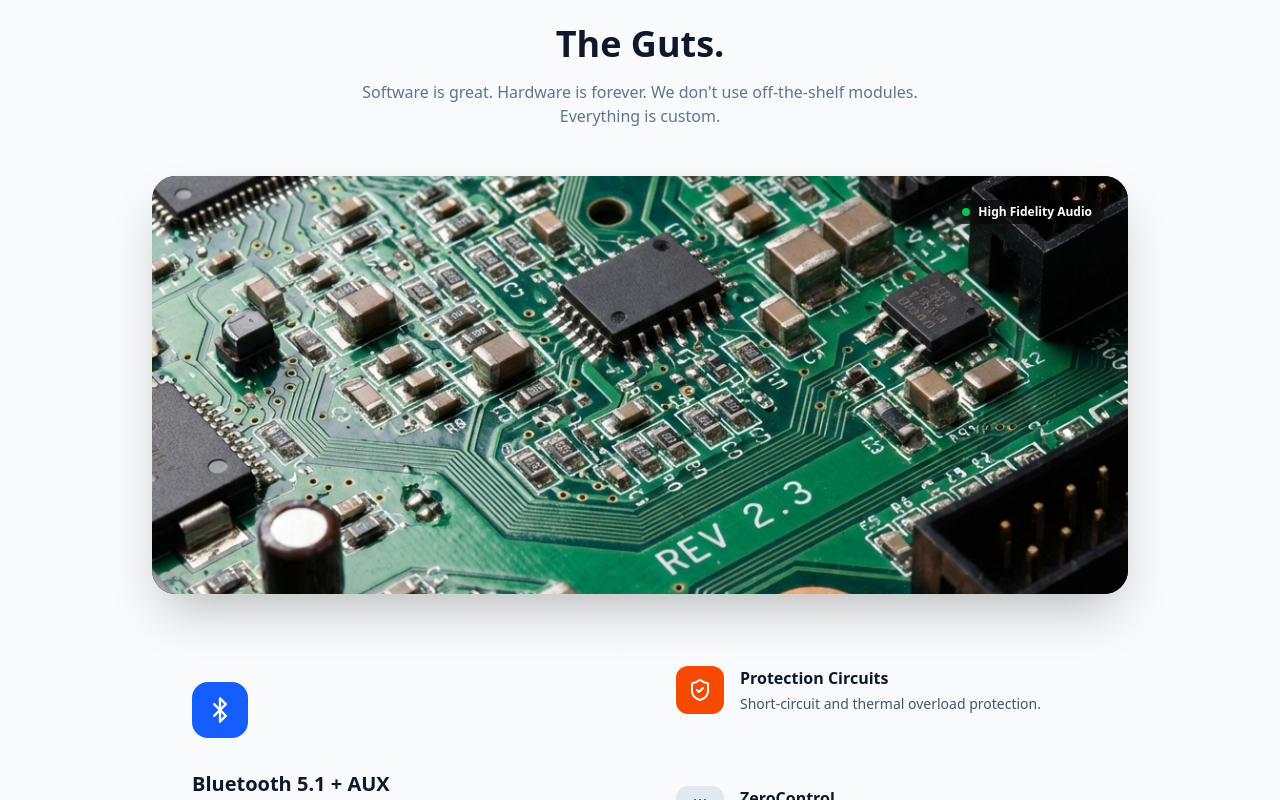
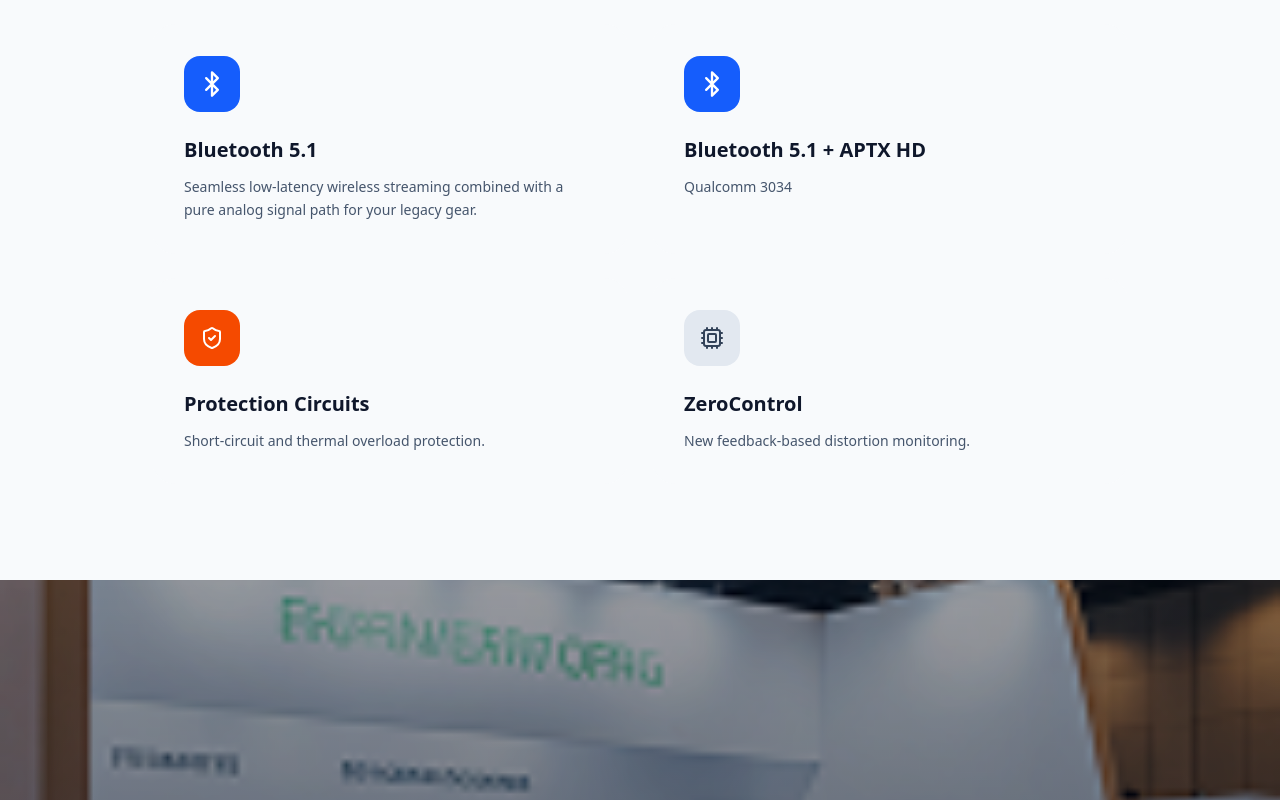
Before and after one commit to contactpixelpulselabs-ux/Aethera-Labs, a Next.js app: page /product/crystal-x-21-amp in a window 1280 px wide. Shown: the part 760-1560 px from the top of the page. Built offline with nearby package versions, Linux system fonts and the light colour scheme.

Commit message:
Bluetooth icon changed

```diff
--- a/app/product/[slug]/page.tsx
+++ b/app/product/[slug]/page.tsx
@@ -1,3 +1,4 @@
+
 import React from 'react';
 import Image from 'next/image';
 import Link from 'next/link';
@@ -27,7 +28,6 @@ export default async function ProductDetailPage({ params }: ProductPageProps) {
         notFound();
     }
 
-    // Icon mapping helper
     const getIcon = (iconName: string) => {
         const icons: { [key: string]: React.ReactNode } = {
             bluetooth: <Bluetooth size={28} />,
@@ -37,17 +37,24 @@ export default async function ProductDetailPage({ params }: ProductPageProps) {
         return icons[iconName] || <Cpu size={24} />;
     };
 
-    const getIconColor = (index: number): string => {
-        const colors = ['bg-blue-600', 'bg-orange-600', 'bg-slate-200'];
+    // ✅ UPDATED COLOR LOGIC
+    const getIconColor = (feature: any, index: number): string => {
+        if (feature.icon === 'bluetooth') {
+            return 'bg-blue-600';
+        }
+
+        const colors = ['bg-orange-600', 'bg-slate-200'];
         return colors[index % colors.length];
     };
 
-    const getTextColor = (index: number): string => {
-        const colors = ['text-white', 'text-white', 'text-slate-700'];
+    const getTextColor = (feature: any, index: number): string => {
+        if (feature.icon === 'bluetooth') {
+            return 'text-white';
+        }
+
+        const colors = ['text-white', 'text-slate-700'];
         return colors[index % colors.length];
     };
-
-
 
     return (
         <div className="min-h-screen bg-white">
@@ -66,7 +73,9 @@ export default async function ProductDetailPage({ params }: ProductPageProps) {
                                 {product.tagline ? (
                                     <>
                                         {product.tagline.split('.')[0]}.<br />
-                                        <span className="text-blue-600">{product.tagline.split('.')[1]}.</span>
+                                        <span className="text-blue-600">
+                                            {product.tagline.split('.')[1]}.
+                                        </span>
                                     </>
                                 ) : (
                                     <>
@@ -76,13 +85,16 @@ export default async function ProductDetailPage({ params }: ProductPageProps) {
                                 )}
                             </h1>
                         </div>
+
                         <p className="text-lg text-slate-500 max-w-md leading-relaxed">
                             {product.longDescription}
                         </p>
+
                         <div className="flex gap-4">
                             <button className="bg-blue-600 hover:bg-blue-700 text-white px-8 py-3 rounded-full font-medium shadow-xl shadow-blue-600/20 transition-all">
                                 Add to Cart ${product.price}
                             </button>
+
                             <button className="text-blue-600 font-medium px-4 py-3 hover:text-blue-700 flex items-center gap-2">
                                 <Download size={20} />
                                 Download Spec Sheet
@@ -92,7 +104,6 @@ export default async function ProductDetailPage({ params }: ProductPageProps) {
 
                     <div className="flex-1 w-full flex justify-center">
                         <div className="relative w-full max-w-lg aspect-[4/3]">
-                            {/* Floating Device Image */}
                             <div className="absolute inset-0 bg-gradient-to-tr from-slate-100 to-white rounded-[3rem] -rotate-3 transform scale-95 opacity-50"></div>
                             <Image
                                 src={product.images.detail || product.images.hero}
@@ -108,77 +119,34 @@ export default async function ProductDetailPage({ params }: ProductPageProps) {
             {/* The Guts Section */}
             <section className="bg-slate-50 py-24">
                 <div className="max-w-5xl mx-auto px-6 text-center">
-                    <div className="mb-12">
-                        <h2 className="text-4xl font-bold text-slate-900 mb-4">The Guts.</h2>
-                        <p className="text-slate-500 max-w-xl mx-auto">
-                            Software is great. Hardware is forever. We don&apos;t use off-the-shelf modules. Everything is custom.
-                        </p>
-                    </div>
-
-                    {product.images.circuit && (
-                        <div className="relative aspect-[21/9] w-full bg-slate-900 rounded-3xl overflow-hidden shadow-2xl mb-12 group">
-                            <Image
-                                src={product.images.circuit}
-                                alt="Circuit Board"
-                                fill
-                                className="object-cover group-hover:scale-105 transition-transform duration-1000"
-                            />
-                            <div className="absolute top-6 right-6 flex gap-2">
-                                <div className="bg-black/50 backdrop-blur text-white text-xs font-bold px-3 py-1 rounded-full flex items-center gap-2">
-                                    <span className="w-2 h-2 rounded-full bg-green-500 animate-pulse"></span>
-                                    {product.category}
-                                </div>
-                            </div>
-                        </div>
-                    )}
 
                     {/* Features Grid */}
                     <div className="grid grid-cols-1 md:grid-cols-2 gap-6 text-left">
-                        {product.features.length > 0 && (
-                            <div className="bg-slate-50 p-10 rounded-3xl hover:shadow-lg transition-shadow h-full">
-                                <div className={`w-14 h-14 rounded-2xl ${getIconColor(0)} ${getTextColor(0)} flex items-center justify-center mb-8`}>
-                                    {getIcon(product.features[0].icon)}
+                        {product.features.map((feature, index) => (
+                            <div
+                                key={index}
+                                className="bg-slate-50 p-8 rounded-3xl hover:shadow-lg transition-shadow"
+                            >
+                                <div
+                                    className={`w-14 h-14 rounded-2xl ${getIconColor(feature, index)} ${getTextColor(feature, index)} flex items-center justify-center mb-6`}
+                                >
+                                    {getIcon(feature.icon)}
                                 </div>
-                                <h3 className="text-xl font-bold text-slate-900 mb-3">{product.features[0].title}</h3>
+
+                                <h3 className="text-xl font-bold text-slate-900 mb-3">
+                                    {feature.title}
+                                </h3>
+
                                 <p className="text-sm text-slate-600 leading-relaxed">
-                                    {product.features[0].description}
+                                    {feature.description}
                                 </p>
                             </div>
-                        )}
-
-                        {product.features.length > 1 && (
-                            <div className="space-y-6">
-                                {product.features.slice(1).map((feature, index) => (
-                                    <div key={index} className="bg-slate-50 p-6 rounded-3xl hover:shadow-lg transition-shadow">
-                                        <div className="flex items-start gap-4">
-                                            <div className={`w-12 h-12 rounded-xl ${getIconColor(index + 1)} ${getTextColor(index + 1)} flex items-center justify-center flex-shrink-0`}>
-                                                {getIcon(feature.icon)}
-                                            </div>
-                                            <div>
-                                                <h3 className="font-bold text-slate-900 mb-1">{feature.title}</h3>
-                                                <p className="text-sm text-slate-600">{feature.description}</p>
-                                            </div>
-                                        </div>
-                                    </div>
-                                ))}
-                            </div>
-                        )}
+                        ))}
                     </div>
 
-                   {/* <div className="mt-8 bg-slate-950 text-white px-10 py-7 rounded-3xl flex flex-col md:flex-row justify-between items-center">
-                        <div className="mb-3 md:mb-0">
-                            <h4 className="text-xs uppercase tracking-widest text-slate-500 mb-1.5">Industrial Design</h4>
-                            <p className="font-bold text-lg">CNC-Machined Aluminum Chassis</p>
-                        </div>
-                        <div className="hidden md:block h-12 w-[1px] bg-slate-800 mx-6"></div>
-                        <div className="text-center md:text-right">
-                            <p className="text-sm text-slate-400">Extruded from solid blocks of aviation-grade alloy.</p>
-                        </div>
-                    </div>*/}
                 </div>
             </section>
-
-            {/* Cinematic Section */}
+ {/* Cinematic Section */}
             {product.quote && (
                 <section className="relative h-[600px] w-full bg-slate-950 flex items-center justify-center text-center px-6">
                     <div className="absolute inset-0">
@@ -203,8 +171,7 @@ export default async function ProductDetailPage({ params }: ProductPageProps) {
                     </div>
                 </section>
             )}
-
-            {/* Specs Section */}
+{/* Specs Section */}
             <section className="max-w-4xl mx-auto px-6 py-24">
                 <h3 className="text-2xl font-bold text-slate-900 text-center mb-12">Technical Specifications</h3>
 
@@ -253,7 +220,6 @@ export default async function ProductDetailPage({ params }: ProductPageProps) {
                     ← Back to All Products
                 </Link>
             </section>
-
         </div>
     );
 }
--- a/data/products.json
+++ b/data/products.json
@@ -28,8 +28,13 @@
             },
             "features": [
                 {
-                    "title": "Bluetooth 5.1 + AUX",
+                    "title": "Bluetooth 5.1",
                     "description": "Seamless low-latency wireless streaming combined with a pure analog signal path for your legacy gear.",
+                    "icon": "bluetooth"
+                },
+                {
+                    "title": "Bluetooth 5.1 + APTX HD",
+                    "description": "Qualcomm 3034",
                     "icon": "bluetooth"
                 },
                 {
@@ -91,6 +96,5 @@
                 "ANC Technology"
             ]
         }
-
     ]
 }
```
